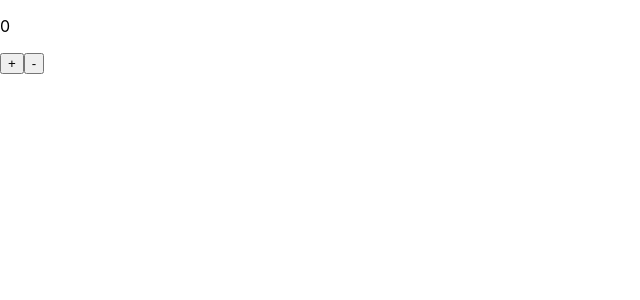
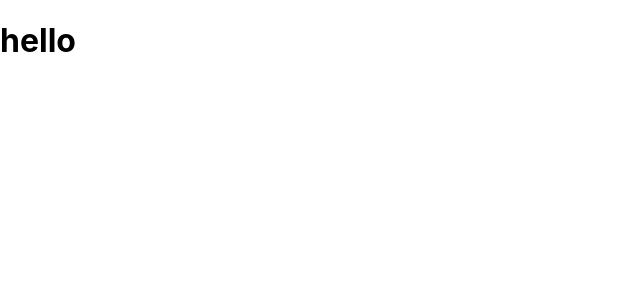
Before and after one commit to eunseonJeong/React-hooks, a React (Create React App) app: page / in a window 1280 px wide. Shown: the top 300 px of the page, without its empty margins (0-640 px from the left). Built offline with nearby package versions, Linux system fonts and the light colour scheme.

Commit message:
왜 input이 안나오지..?

```diff
--- /dev/null
+++ b/src/hooks/useInput.js
@@ -0,0 +1,25 @@
+import { useState } from "react"
+
+//상태관리
+export const useInput = () => {
+    //state
+    const [value, setValue] = useState('');
+    //handler
+    const handler = e =>{
+        setValue(e.target.value)
+    }
+    return [value ,setValue, handler]
+};
+
+export const useInputState = ({type, name, placeholder,value,onChange}) => {
+    return (
+        <input
+        type={type}
+        name={name}
+        placeholder={placeholder}
+        value={value}
+        onChange={onChange}
+        required
+        />
+    )
+};
--- a/src/pages/Home.jsx
+++ b/src/pages/Home.jsx
@@ -1,20 +1,28 @@
 import React, { useState } from 'react'
+import { useInputState } from '../hooks/useInput'
 
-function Home() {
-    const [item,setItem] = useState(0);
+const Home = () => {
+    const [user,setUser] = useState({
+        id:"",
+        password:"",
+    });
+    const chgInputHadelr = e => {
+        const {value,name} = e.target;
+        setUser(old => {
+        return {...old,[name]:value}
+        })
+    }
 
-    const plusBtn = () => {
-        setItem(item + 1);
-    };
-    const miusBtn = () => {
-        setItem(item - 1);
-    };
-
-  return (
+    return (
     <div>
-        <p>{item}</p>
-        <button onClick={plusBtn}>+</button>
-        <button onClick={miusBtn}>-</button>
+        <h1>hello</h1>
+        <useInputState
+        type="text"
+        value={user.id}
+        name='id'
+        onChange={chgInputHadelr}
+        required
+        />
     </div>
   )
 }
```
